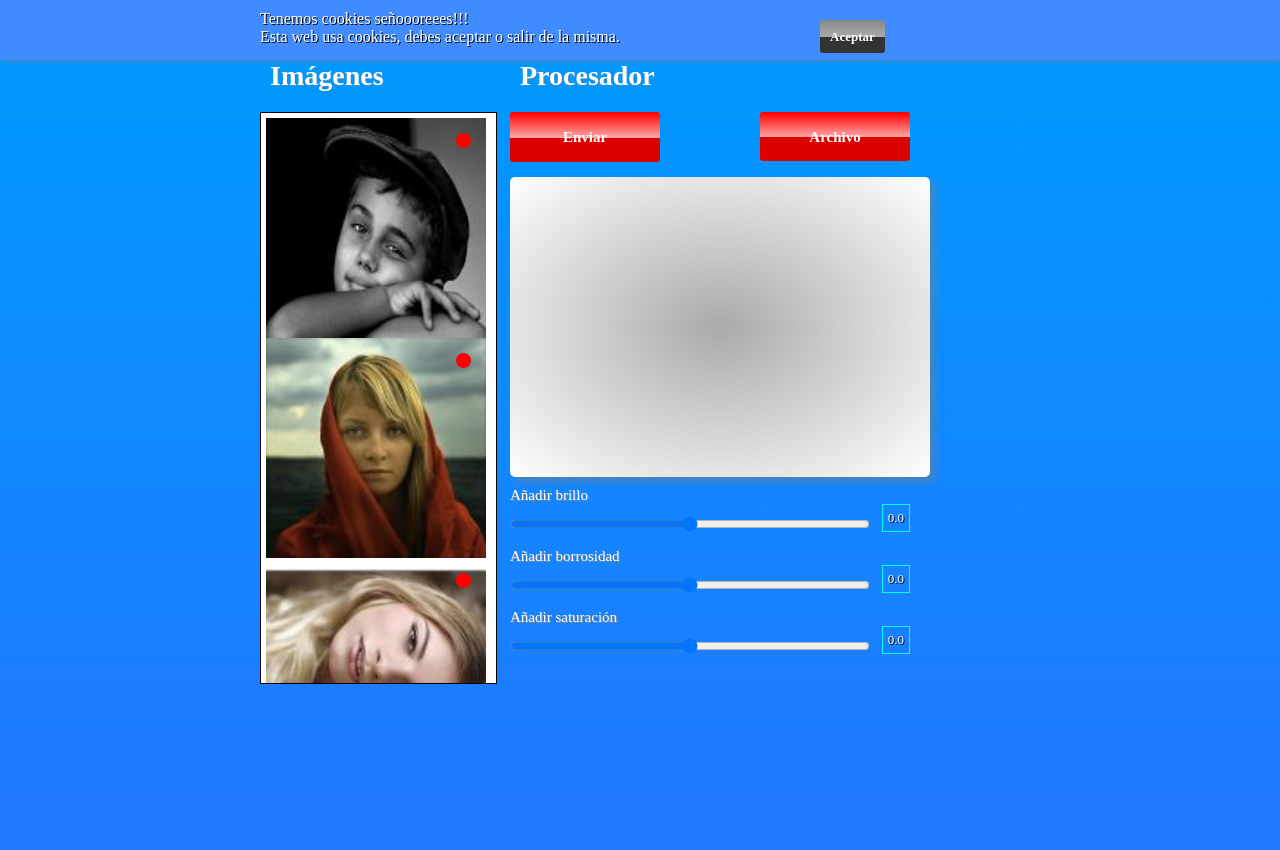
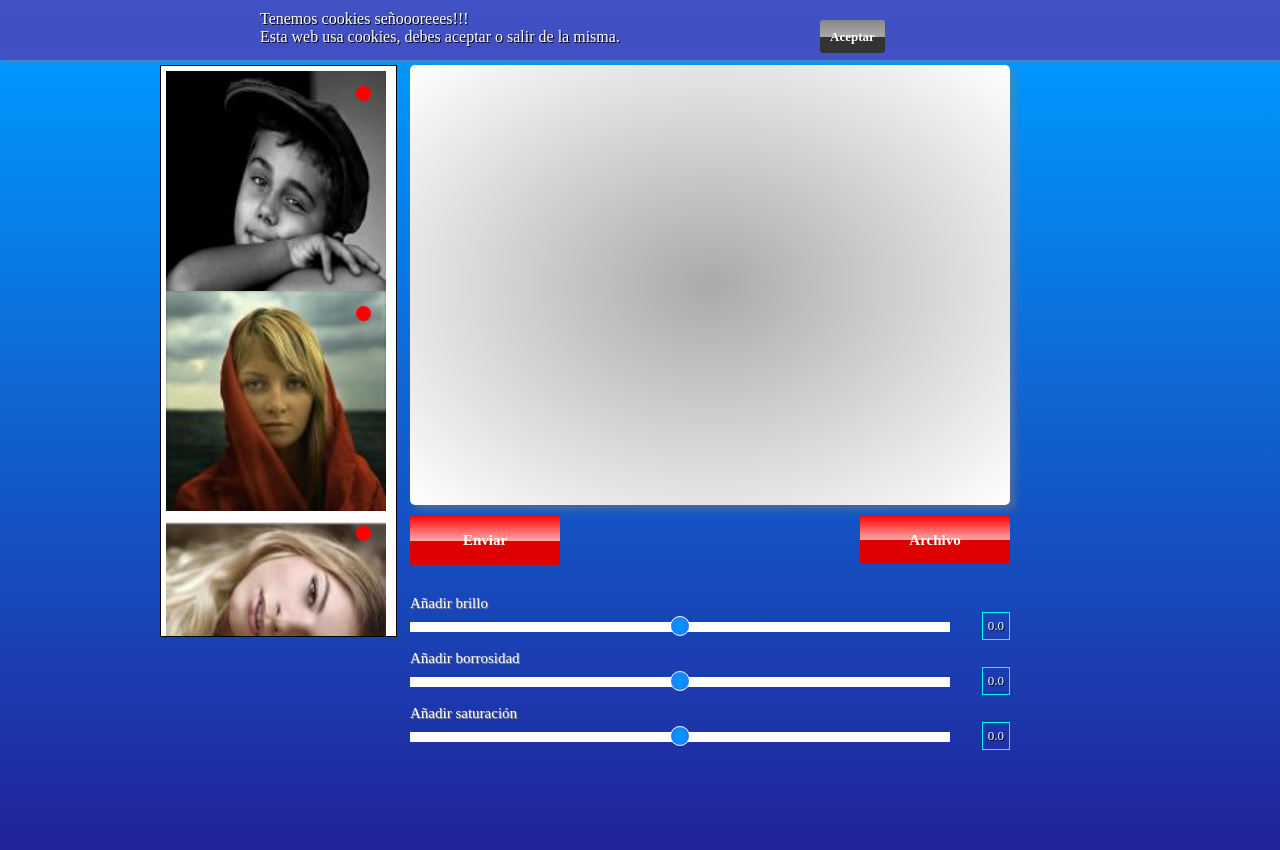
Before and after one commit to rutame/CargaImagenes, a PHP site: page / in a window 1280 px wide. Run offline with PHP 8.4, Linux system fonts and the light colour scheme.

```diff
--- a/css/estilo.css
+++ b/css/estilo.css
@@ -26,7 +26,7 @@ along with this program.  If not, see <http://www.gnu.org/licenses/>.
 html,
 body{
     height: 100%;
-    background: linear-gradient(#09f, #27f);
+    background: linear-gradient(#09f, #229);
 }
 article > header > h1{
     font-size: 34px;
@@ -52,14 +52,14 @@ hgroup{
    color: #fff;
 }
 #pagina{
-    width: 760px;
+    width: 960px;
     margin: 50px auto;
     z-index: 10;
 }
 .der{
     float:left;
-    width: 50%;height: 180px;
-    min-width: 400px;
+    height: 180px;
+    width: 600px;
 }
 .izq{
     float:left;
@@ -92,14 +92,15 @@ input[type='submit']{
 input[type='submit']:hover,
 label:hover{
     background: linear-gradient(#0f0 1%,#afa 51%, #0d0 51%);
+    cursor: pointer;
 }
 label{
-    position: absolute;
-    width: 150px; height: 49px;
+    float: right;
+    width: 150px;
+    height: 49px;
     line-height: 50px;
     vertical-align: middle;
     text-align: center;
-    margin-left: 100px;
 }
 .mini a{
     width:15px;height: 15px;
@@ -111,8 +112,8 @@ label{
 }
 
 .foto{
-    width: 400px;
-    min-height: 280px;
+    width: 580px;
+    min-height: 420px;
     height: auto;
     float: left;
     margin: 15px 0 0 0;
@@ -135,6 +136,7 @@ label{
     padding: 5px;
     overflow: scroll;
     background: #fff;
+    margin: 15px 0 0 0;
 }
 .titulo{
     width: 100%;
@@ -145,13 +147,36 @@ label{
     text-shadow: 1px 1px #888;
     color: #fff;
 }
+form.accion{
+    float:left;
+    width: 100%;
+    margin: 10px 0;
+}
 form.controles{
     width:100%;
+    border: 0px solid red;
+    float:left;
+    margin: 10px 0;
 }
-form.controles > input[type="range"]{
+input[type="range"]{
+    -webkit-appearance: none;
+}
+input[type="range"]{
     width: 90%;
+    height: 10px;
+    margin: 10px 0 0 0;
+}
+input[type="range"]::-webkit-slider-runnable-track{
+    border-radius: 3px;
+}
+input[type="range"]::-webkit-slider-thumb {
+    -webkit-appearance: none;
+    border: 1px solid #fff;
     height: 20px;
-    margin: 10px 0 0 0;
+    width: 20px;
+    border-radius: 50%;
+    background: radial-gradient(#0099ff, #27f);
+    margin-top: -2px;
 }
 span.bri,
 span.dif,
@@ -170,14 +195,19 @@ h2{
     text-shadow: 1px 1px 2px rgba(128,128, 128, 0.5);
     padding: 10px 0 20px 10px;
 }
+@keyframes telon {
+    from{height: 100%;}
+    to{height: 60px;}
+}
 #borda{
     height: 60px;
-    background: rgba(128, 128, 255, 0.5);
+    background: rgba(128, 12, 138, 0.5);
     width: 100%;
     position: fixed;
     box-shadow: 2px 2px 3px rgba(128, 128, 128, 0.5);
     z-index: 100;
     top:0;
+    animation: telon 2s;
 }
 .aviso{
     width: 760px;
--- a/index.php
+++ b/index.php
@@ -108,21 +108,18 @@ include 'config.php';?>
     </div>
     <div id="pagina">
         <div class="izq">
-            <h2>Imágenes</h2>
             <div class="fotos">
             <?php include 'muestra.php'; ?>
             </div>
         </div>
         <div class="der">
-            <h2>Procesador</h2>
-        <form action="procesa.php" method="POST" enctype="multipart/form-data">
+            <div class="foto"></div>
+        <form action="procesa.php" method="POST" enctype="multipart/form-data" class="accion">
             <label for="archivo">Archivo</label>
             <input type="file" name="archivo" id="archivo">
             <input type="submit" value="Enviar" id="enviar">
         </form>
-            <div class="foto">
 
-            </div>
             <form class="controles" method="">
                 <span class="titulo">Añadir brillo</span>
                 <input type="range" name="brillo" class="brillo" min="0" max="10" step="0.1">
```
Also changed, not shown: nbproject/project.xml (deleted, +0 -9 lines), uploads/5477d2aa272d9.jpg (added), uploads/miniaturas/5477d2aa272d9.jpg (added), 1 other file.
